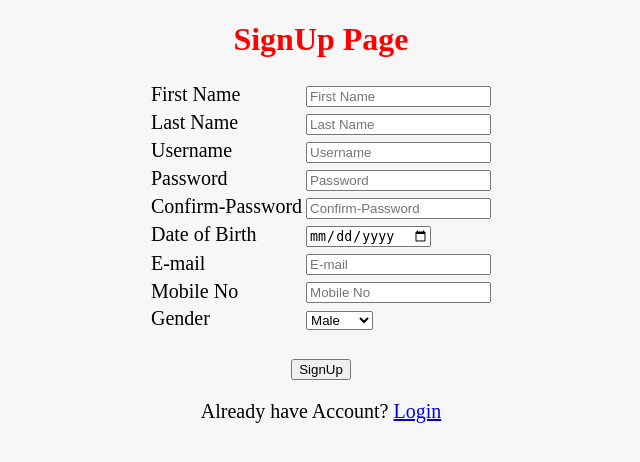
After one commit to basant-kumar/Railway_Reservation_Database_System, a PHP site: page /signup.php in a window 1280 px wide. The commit adds this page. Shown: the top 462 px of the page, without its empty margins (319-959 px from the left). Run offline with PHP 8.4, Linux system fonts and the light colour scheme; some libraries are stand-ins or nearby versions.

Commit message:
ye le updated file

```diff
--- /dev/null
+++ b/dbconnect.php
@@ -0,0 +1,13 @@
+<?php
+//connect to mysql database
+	$dbhost = "localhost";
+	$username = "root";
+	$password = "";
+	$dbname = "nrrds";
+$conn = new mysqli($dbhost, $username, $password, $dbname);
+
+// Check connection
+if ($conn->connect_error) {
+    die("Connection failed: " . $conn->connect_error);
+}
+?>
--- a/forgotpassword.html
+++ b/forgotpassword.php
@@ -3,7 +3,7 @@
 <head>
 	<title>Forget Password Page</title>
 </head>
-<body style=" background-color: #e5e0e3;">
+<body style=" background-color: #f7f7f7;">
 <h1>This is forget password page</h1>
 </body>
 </html>
--- /dev/null
+++ b/signup.php
@@ -0,0 +1,139 @@
+<?php
+session_start();
+	if(isset($_SESSION['user_name'])){
+		header("Location:index.php");
+	}
+include_once('dbconnect.php');
+
+$error=false;
+if(isset($_POST['signup'])){
+	$fname=$_POST['fname'];
+	$lname=$_POST['lname'];
+	$user_name=$_POST['username'];
+	$passwd=$_POST['password'];
+	$cpasswd=$_POST['cpassword'];
+	$dob=$_POST['dob'];
+	$email=$_POST['email'];
+	$gender=$_POST['gender'];
+	$mobile=$_POST['mobile'];
+	if ($fname=="" || !preg_match("/^[a-zA-Z ]+$/",$fname)) {
+        $error = true;
+        $name_error = "Name must contain only alphabets and space";
+    }
+    if ($lname=="" || !preg_match("/^[a-zA-Z ]+$/",$lname)) {
+        $error = true;
+        $name_error = "Name must contain only alphabets and space";
+    }
+    if($email=="" || !filter_var($email,FILTER_VALIDATE_EMAIL)) {
+        $error = true;
+        $email_error = "Please Enter Valid Email ID";
+    }
+    if($user_name=="" || strlen($user_name) < 6) {
+        $error = true;
+        $user_name_error = "Username must be minimum of 6 digits";
+    }
+    if($passwd=="" || strlen($passwd) < 6) {
+        $error = true;
+        $password_error = "Password must be minimum of 6 characters";
+    }
+    if($cpasswd=="" || $passwd != $cpasswd) {
+        $error = true;
+        $cpassword_error = "Password and Confirm Password doesn't match";
+    }
+    if($mobile=="" || strlen($mobile) < 10) {
+        $error = true;
+        $mobile_error = "Invaild Mobile No";
+    }
+    if(!$error){
+    	$query="insert into User_Profile(user_name,passwd,first_name,last_name,gender,email,mobile,dob)
+    			values('" .$user_name. "','" .$passwd. "','" .$fname. "','" .$lname. "','" .$gender. "','" .$email. "','" .$mobile ."','" .$dob.  "') ";
+    	if(mysqli_query($conn,$query)){
+    		$successmsg="Successfully Registered !<a href='login.php'>Click here to Login</a>";
+    	}else{
+    		$errormsg="Error in registering.... try again!";
+    	}
+    }
+
+}
+
+?>
+
+<!DOCTYPE html>
+<html>
+<head>
+	<title>SignUp Page</title>
+</head>
+<body style=" background-color: #f7f7f7;">
+	<h1 align="center" style="color:red ">SignUp Page</h1>
+	<form action="signup.php" method="POST">
+	<div align="center" style="font-size: 20px;">
+		<table>
+			<tr>
+				<td>First Name</td>
+				<td><input type="text" name="fname" placeholder="First Name" >
+					<span><?php if(isset($name_error)) echo $name_error;?></span>
+				</td>
+			</tr>
+			<tr>
+				<td>Last Name</td>
+				<td><input type="text" name="lname" placeholder="Last Name" ">
+				<span><?php if(isset($name_error)) echo $name_error;?></span>
+				</td>
+			</tr>
+			<tr>
+				<td>Username</td>
+				<td><input type="text" name="username" placeholder="Username" ">
+				<span><?php if(isset($user_name_error)) echo $user_name_error;?></span>
+				</td>
+			</tr>
+			<tr>
+				<td>Password</td>
+				<td><input type="password" name="password" placeholder="Password" >
+				<span><?php if(isset($password_error)) echo $password_error;?></span>
+				</td>
+			</tr>
+			<tr>
+				<td>Confirm-Password</td>
+				<td><input type="password" name="cpassword" placeholder="Confirm-Password" >
+				<span><?php if(isset($cpassword_error)) echo $cpassword_error;?></span>
+				</td>
+			</tr>
+			<tr>
+				<td>Date of Birth</td>
+				<td><input type="date" name="dob" placeholder="dd-mm-yyyy"></td>
+			</tr>
+			<tr>
+				<td>E-mail</td>
+				<td><input type="email" name="email" placeholder="E-mail" >
+				<span><?php if(isset($email_error)) echo $email_error;?></span>
+				</td>
+			</tr>
+			<tr>
+				<td>Mobile No</td>
+				<td><input type="mobile" name="mobile" placeholder="Mobile No" >
+				<span><?php if(isset($mobile_error)) echo $mobile_error;?></span>
+				</td>
+			</tr>
+			<tr>
+				<td>Gender</td>
+				<td><select name="gender">
+					    <option value="male">Male</option>
+						<option value="female">Female</option>
+						<option value="other">Other</option>
+				   </select>
+				</td>
+			</tr>
+
+		</table><br>
+		<input  type="submit" name="signup" value="SignUp">
+	</div>
+	</form>
+	<div align="center" style="font-size:20px">
+		<p align="center">Already have Account? <a href="login.php">Login</a></p>
+		<span ><?php if (isset($successmsg)) { echo $successmsg; } ?></span>
+	            <span ><?php if (isset($errormsg)) { echo $errormsg; } ?></span>
+	</div>
+<script src="js/jquery-1.10.2.js"></script>
+<script src="js/bootstrap.min.js"></script>
+</body>
+</html>
```
Also changed, not shown: home.html (deleted, +0 -9 lines), index.php (added, +61 -0 lines), login.html (deleted, +0 -18 lines), login.php (added, +54 -0 lines), logout.php (added, +11 -0 lines), signup.html (deleted, +0 -57 lines), 1 other file.
